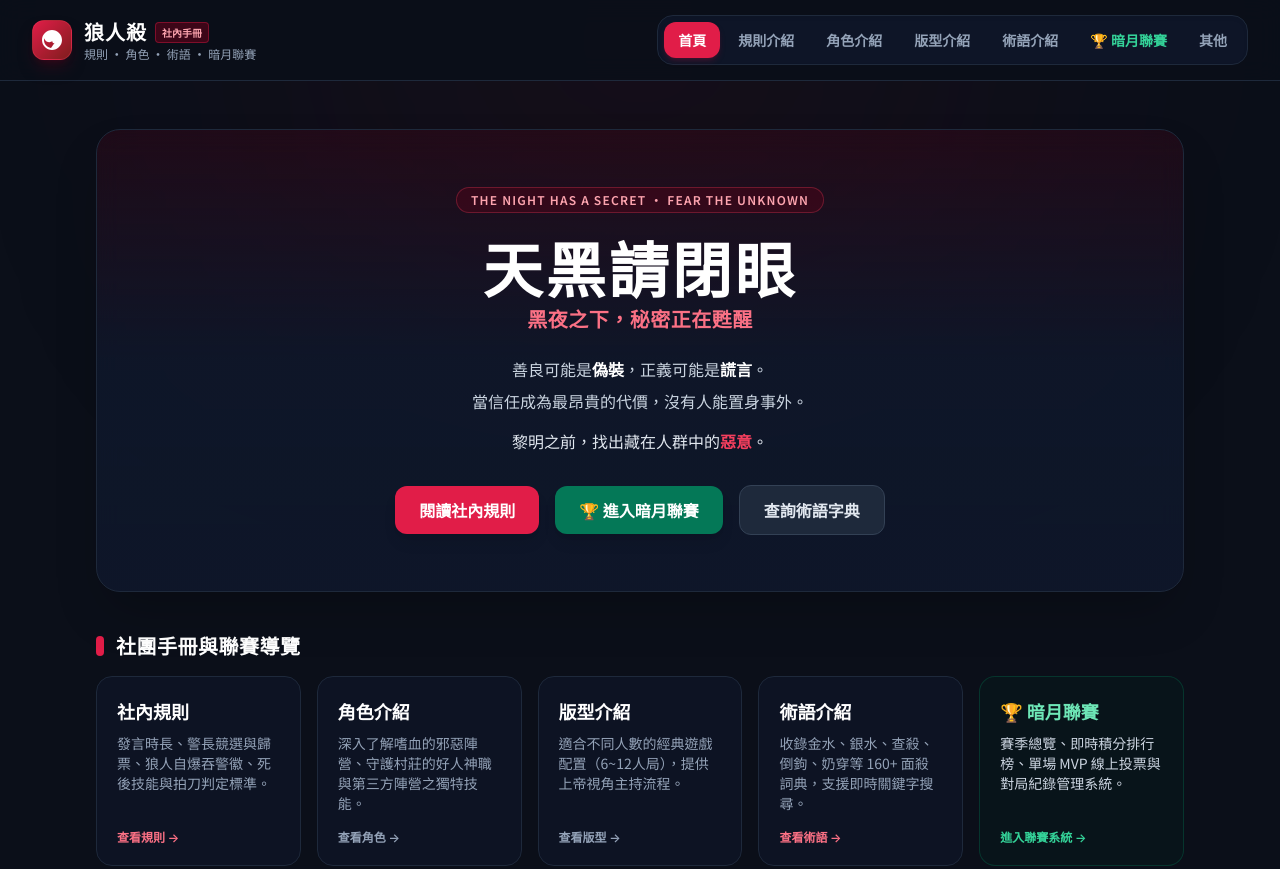
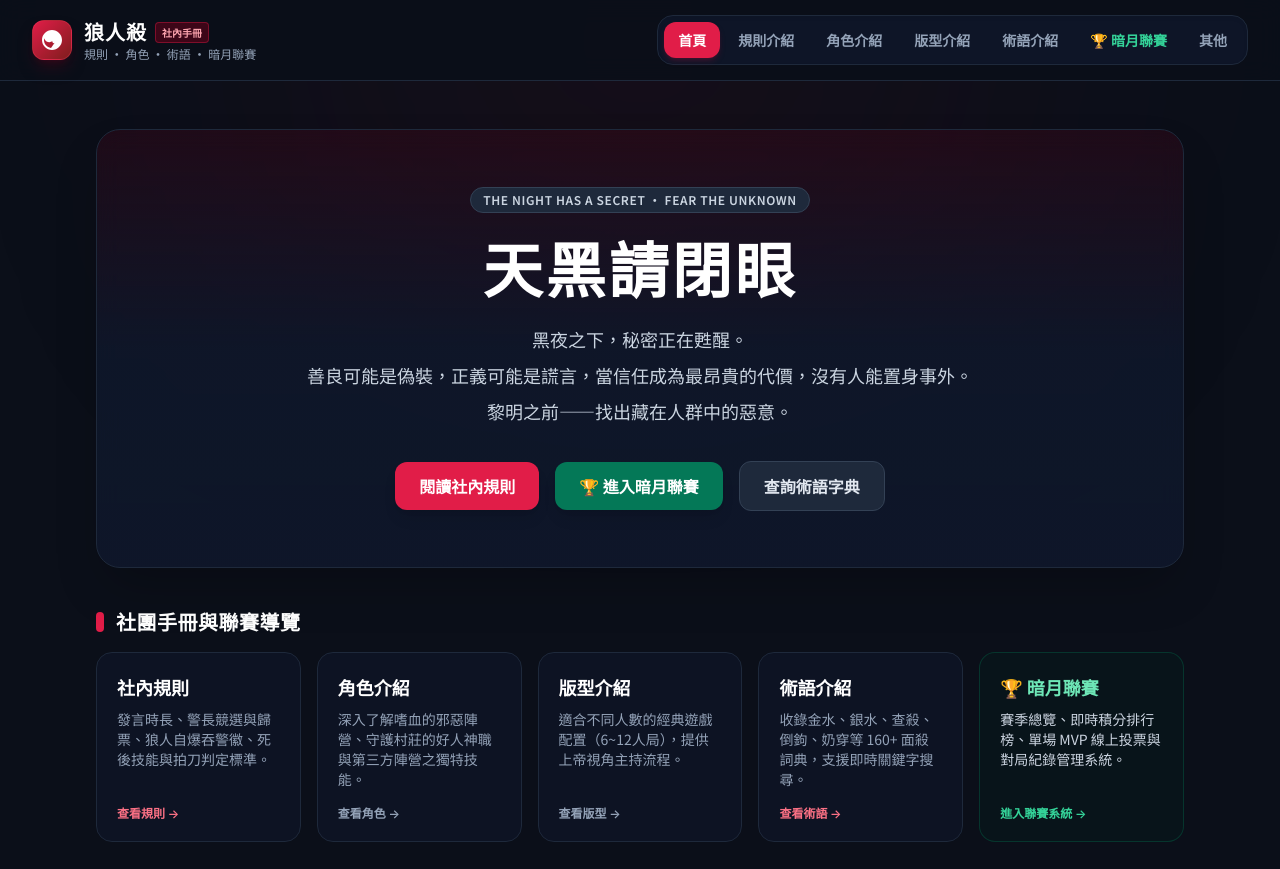
Before and after one commit to ntnuwsc/werewolf, a plain HTML site: page index.html in a window 1280 px wide. Shown: the top 869 px of the page. Drawn offline with nearby package versions, Linux system fonts and the light colour scheme.

Commit message:
Update index.html

```diff
--- a/index.html
+++ b/index.html
@@ -105,32 +105,17 @@
         <div id="tab-home" class="tab-pane block space-y-10">
             <div class="relative rounded-3xl overflow-hidden border border-slate-800 bg-gradient-to-b from-rose-950/30 via-slate-900/90 to-slate-900/95 p-8 sm:p-14 text-center shadow-2xl backdrop-blur-md">
                 <div class="max-w-2xl mx-auto space-y-6">
-                    <!-- 英文小標籤 -->
-                    <div class="inline-flex items-center gap-2 px-3.5 py-1 rounded-full bg-rose-950/50 border border-rose-500/30 text-rose-300 text-xs font-semibold uppercase tracking-widest">
+                    <div class="inline-flex items-center gap-2 px-3 py-1 rounded-full bg-slate-800 border border-slate-700 text-slate-300 text-xs font-semibold uppercase tracking-wider">
                         THE NIGHT HAS A SECRET · FEAR THE UNKNOWN
                     </div>
-
-                    <!-- 主標題與破題副標 -->
-                    <div class="space-y-2">
-                        <h1 class="text-4xl sm:text-6xl font-black text-white tracking-wider">
-                            天黑請閉眼
-                        </h1>
-                        <p class="text-lg sm:text-xl font-bold text-rose-400 tracking-wide">
-                            黑夜之下，秘密正在甦醒
-                        </p>
-                    </div>
-                    <!-- 精煉內文（透過顏色區分層次） -->
-                    <div class="space-y-2 text-slate-300 text-sm sm:text-base leading-relaxed">
-                        <p>
-                            善良可能是<span class="text-white font-semibold">偽裝</span>，正義可能是<span class="text-white font-semibold">謊言</span>。
-                        </p>
-                        <p>
-                            當信任成為最昂貴的代價，沒有人能置身事外。
-                        </p>
-                        <p class="pt-2 text-slate-200 font-medium">
-                            黎明之前，找出藏在人群中的<span class="text-rose-500 font-bold">惡意</span>。
-                        </p>
-                    </div>
+                    <h1 class="text-4xl sm:text-6xl font-black text-white tracking-wider">
+                        天黑請閉眼
+                    </h1>
+                    <p class="text-slate-300 text-base sm:text-lg leading-relaxed sm:leading-loose">
+                        黑夜之下，秘密正在甦醒。<br>
+                        善良可能是偽裝，正義可能是謊言，當信任成為最昂貴的代價，沒有人能置身事外。<br>
+                        黎明之前——找出藏在人群中的惡意。
+                    </p>
                     <div class="pt-2 flex flex-wrap items-center justify-center gap-4">
                         <button onclick="switchTab('rules')" class="px-6 py-3 rounded-xl bg-rose-600 hover:bg-rose-500 text-white font-bold text-sm sm:text-base shadow-lg transition">
                             閱讀社內規則
```
